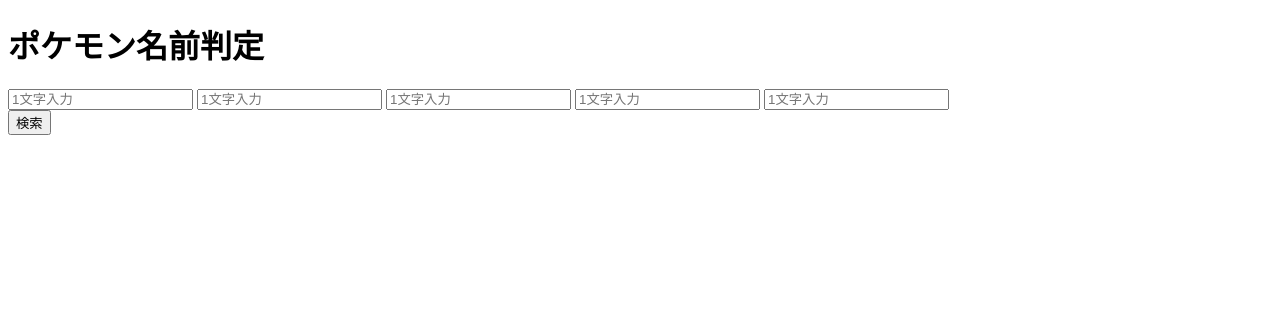
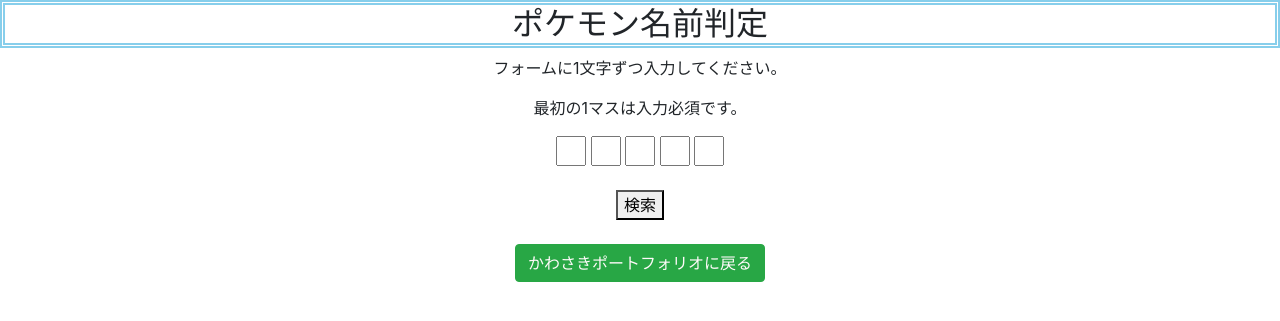
Before and after one commit to kawasaki-create/pokeWordleHint, a Flask app: page / in a window 1280 px wide. Shown: the top 321 px of the page. Run offline with Flask 2, Linux system fonts and the light colour scheme; some libraries are stand-ins or nearby versions.

Commit message:
全体のレイアウト調整

```diff
--- a/templates/base.html
+++ b/templates/base.html
@@ -4,11 +4,18 @@
 <head>
     <meta charset="UTF-8">
     <meta name="viewport" content="width=device-width, initial-scale=1.0">
+    <!-- Bootstrap CSS -->
+    <link rel="stylesheet" href="https://stackpath.bootstrapcdn.com/bootstrap/4.1.3/css/bootstrap.min.css" integrity="sha384-MCw98/SFnGE8fJT3GXwEOngsV7Zt27NXFoaoApmYm81iuXoPkFOJwJ8ERdknLPMO" crossorigin="anonymous">
+
+    <!-- Bootstrap Javascript(jQuery含む) -->
+    <script src="https://code.jquery.com/jquery-3.3.1.slim.min.js" integrity="sha384-q8i/X+965DzO0rT7abK41JStQIAqVgRVzpbzo5smXKp4YfRvH+8abtTE1Pi6jizo" crossorigin="anonymous"></script>
+    <script src="https://cdnjs.cloudflare.com/ajax/libs/popper.js/1.14.3/umd/popper.min.js" integrity="sha384-ZMP7rVo3mIykV+2+9J3UJ46jBk0WLaUAdn689aCwoqbBJiSnjAK/l8WvCWPIPm49" crossorigin="anonymous"></script>
+    <script src="https://stackpath.bootstrapcdn.com/bootstrap/4.1.3/js/bootstrap.min.js" integrity="sha384-ChfqqxuZUCnJSK3+MXmPNIyE6ZbWh2IMqE241rYiqJxyMiZ6OW/JmZQ5stwEULTy" crossorigin="anonymous"></script>
     <title>5文字ポケモンあいまい検索</title>
     {% block head %}{% endblock %}
 </head>
 
-<body>
+<body style="text-align: center;">
     {% block body %}{% endblock %}
 </body>
 
--- a/templates/index.html
+++ b/templates/index.html
@@ -1,14 +1,19 @@
 {% extends 'base.html' %}
 
 {% block body %}
-<h1>ポケモン名前判定</h1>
+<h1 style="font-size: 2rem; border: 5px double skyblue;">ポケモン名前判定</h1>
+<p>フォームに1文字ずつ入力してください。</p>
+<p>最初の1マスは入力必須です。</p>
 <form method="POST" action="/scraping">
-    <input type="text" placeholder="1文字入力" name="pokename1">
-    <input type="text" placeholder="1文字入力" name="pokename2">
-    <input type="text" placeholder="1文字入力" name="pokename3">
-    <input type="text" placeholder="1文字入力" name="pokename4">
-    <input type="text" placeholder="1文字入力" name="pokename5">
+    <input style="width: 30px;" type="text" name="pokename1" maxlength="1">
+    <input style="width: 30px;" type="text" name="pokename2" maxlength="1">
+    <input style="width: 30px;" type="text" name="pokename3" maxlength="1">
+    <input style="width: 30px;" type="text" name="pokename4" maxlength="1">
+    <input style="width: 30px;" type="text" name="pokename5" maxlength="1">
+    <br>
     <br>
     <button type="submit">検索</button>
 </form>
+    <br>
+    <button type="button" class="btn btn-success"><a href="https://portfolio.kawasaki-create.com/" style="color: snow;">かわさきポートフォリオに戻る</a></button>
 {% endblock %}
--- a/templates/result.html
+++ b/templates/result.html
@@ -1,7 +1,7 @@
 {% extends 'base.html' %}
 
 {% block body %}
-<h1>ポケモン一覧</h1>
+<h1 style="font-size: 2rem; border: 5px double skyblue;">ポケモン名前判定</h1>
 <div>
     {{ result }}
 </div>
```
